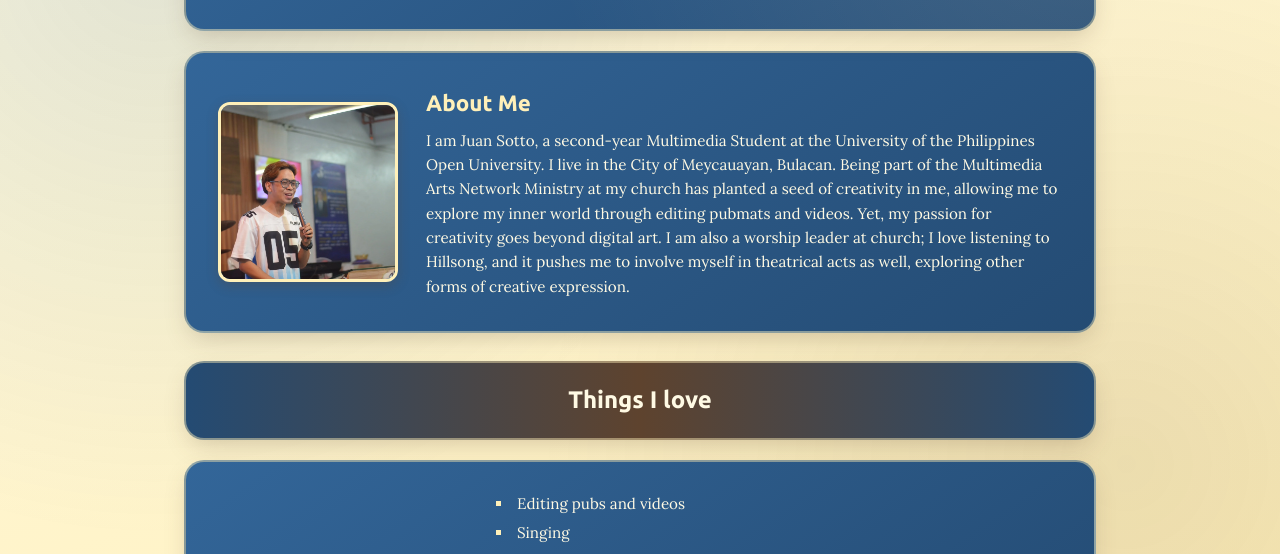
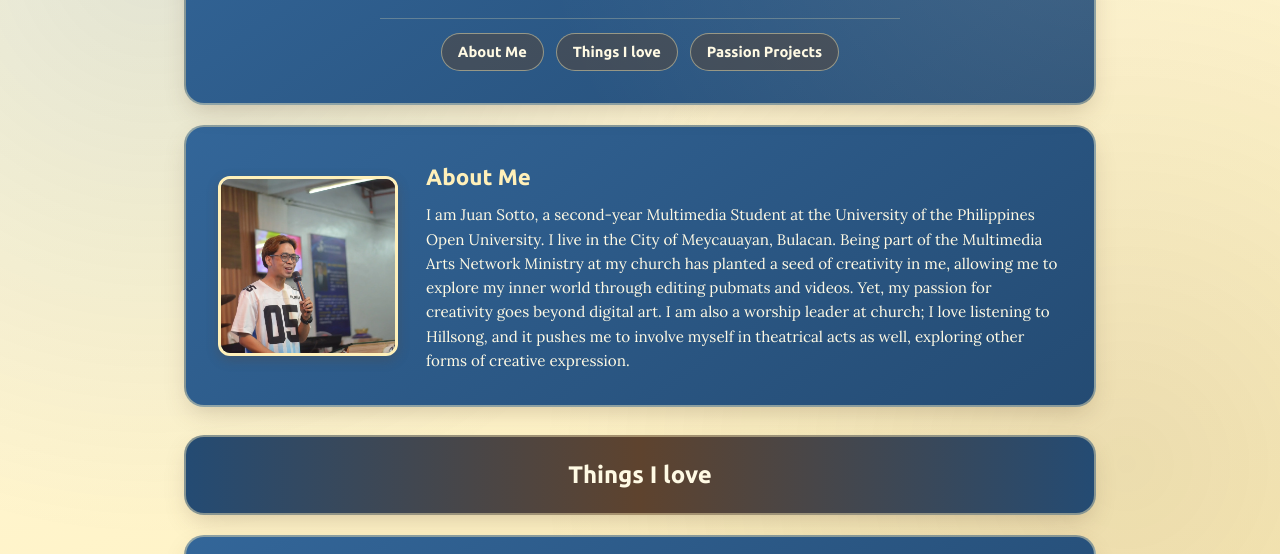
Before and after one commit to jm-sotto/first-repo, a plain HTML site: page index.html in a window 1280 px wide. Shown: the part 192-746 px from the top of the page. Drawn offline with Linux system fonts and the light colour scheme.

Commit message:
Added a navigation bar

```diff
--- a/index.html
+++ b/index.html
@@ -16,10 +16,15 @@
                 <p>Mabuhay! I'm</p>
                 <h1>Juan Miguel Sotto</h1>
                 <h2><em>Isaiah 66:22: At the right time, I, the Lord, will make it happen.</em></h2>
+                <nav class="navbar" aria-label="Primary Navigation">
+                    <a href="#about">About Me</a>
+                    <a href="#things-i-love">Things I love</a>
+                    <a href="#passion-projects">Passion Projects</a>
+                </nav>
             </div>
         </header>
 
-        <section class="about-container">
+        <section id="about" class="about-container">
             <div class="about-image">
                 <img src="Like.webp" alt="Juan Miguel Sotto" width="200" height="200">
             </div>
@@ -29,7 +34,7 @@
             </div>
         </section>
 
-        <h2 class="Things-I-love">Things I love</h2>
+        <h2 id="things-i-love" class="Things-I-love">Things I love</h2>
         <div class="Things-container">
             <ul>
                 <li>Editing pubs and videos</li>
@@ -40,7 +45,7 @@
             </ul>
         </div>
 
-        <h2 class="Passion-Projects">Passion Projects</h2>
+        <h2 id="passion-projects" class="Passion-Projects">Passion Projects</h2>
         <div class="Passion-Projects">
             <p>These are some of my passion projects that I recently worked on:</p>
             <div class="images-container">
--- a/style.css
+++ b/style.css
@@ -21,6 +21,10 @@
     box-sizing: border-box;
 }
 
+html {
+    scroll-behavior: smooth;
+}
+
 /* =========================================
    Base & Layered Background Design
    ========================================= */
@@ -30,7 +34,6 @@ body {
     font-family: var(--font-body);
     line-height: 1.6;
     background-color: var(--bg-cream-light);
-    /* Layered background: subtle dot grid + soft palette glows + warm cream gradient */
     background-image:
         radial-gradient(rgba(94, 67, 46, 0.12) 1px, transparent 1px),
         radial-gradient(circle at 12% 18%, rgba(51, 102, 153, 0.14) 0%, transparent 45%),
@@ -61,26 +64,24 @@ header,
     border-radius: var(--radius-lg);
     padding: 2rem;
     width: 100%;
-    /* Warm espresso-tinted shadow from #5e432e */
     box-shadow: 0 10px 24px -6px rgba(94, 67, 46, 0.25);
 }
 
 /* =========================================
-   Header
+   Header & Navigation Bar
    ========================================= */
 header {
     display: flex;
     flex-direction: column;
     justify-content: center;
     align-items: center;
-    min-height: 180px;
+    min-height: 200px;
     text-align: center;
     font-family: var(--font-heading);
     position: relative;
     overflow: hidden;
 }
 
-/* Subtle decorative light sheen inside the header card */
 header::before {
     content: "";
     position: absolute;
@@ -92,9 +93,11 @@ header::before {
 .header-content {
     display: flex;
     flex-direction: column;
+    align-items: center;
     gap: 0.4rem;
     position: relative;
     z-index: 1;
+    width: 100%;
 }
 
 .header-content h1 {
@@ -110,6 +113,38 @@ header::before {
     opacity: 0.92;
 }
 
+.navbar {
+    display: flex;
+    flex-wrap: wrap;
+    justify-content: center;
+    gap: 0.75rem;
+    margin-top: 0.9rem;
+    padding-top: 0.9rem;
+    border-top: 1px solid rgba(255, 240, 185, 0.25);
+    width: 100%;
+    max-width: 520px;
+}
+
+.navbar a {
+    color: var(--bg-cream-light);
+    text-decoration: none;
+    font-family: var(--font-heading);
+    font-size: 0.92rem;
+    font-weight: 700;
+    padding: 0.4rem 1rem;
+    border-radius: 999px;
+    background-color: rgba(94, 67, 46, 0.45);
+    border: 1px solid rgba(255, 240, 185, 0.45);
+    transition: background-color 0.2s ease, color 0.2s ease, transform 0.2s ease;
+}
+
+.navbar a:hover,
+.navbar a:focus-visible {
+    background-color: var(--accent-brown);
+    color: var(--bg-cream-warm);
+    transform: translateY(-2px);
+}
+
 /* =========================================
    About Section
    ========================================= */
@@ -118,6 +153,7 @@ header::before {
     flex-direction: column;
     align-items: center;
     gap: 1.75rem;
+    scroll-margin-top: 1.5rem;
 }
 
 .about-image {
@@ -167,8 +203,8 @@ header::before {
     margin-top: 0.5rem;
     text-align: center;
     font-family: var(--font-heading);
-    /* Warm espresso-to-blue blend for section divider banners */
     background: linear-gradient(90deg, var(--card-blue-deep) 0%, var(--accent-brown) 50%, var(--card-blue-deep) 100%);
+    scroll-margin-top: 1.5rem;
 }
 
 .Things-I-love h2,
```
